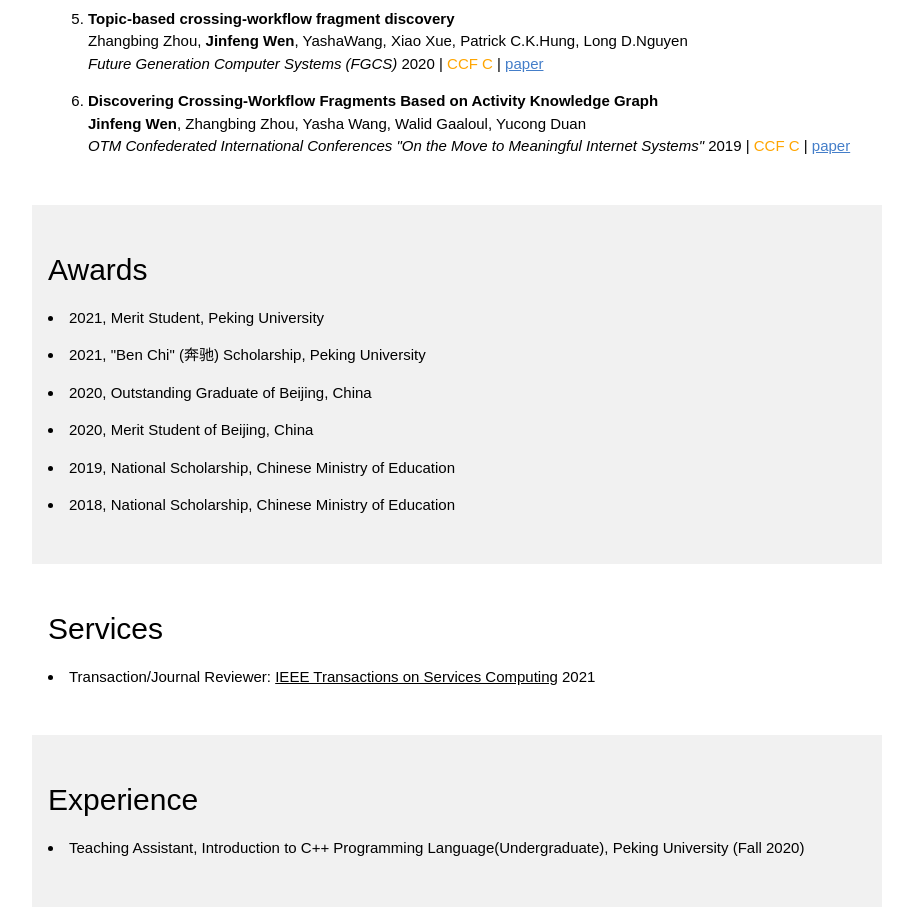
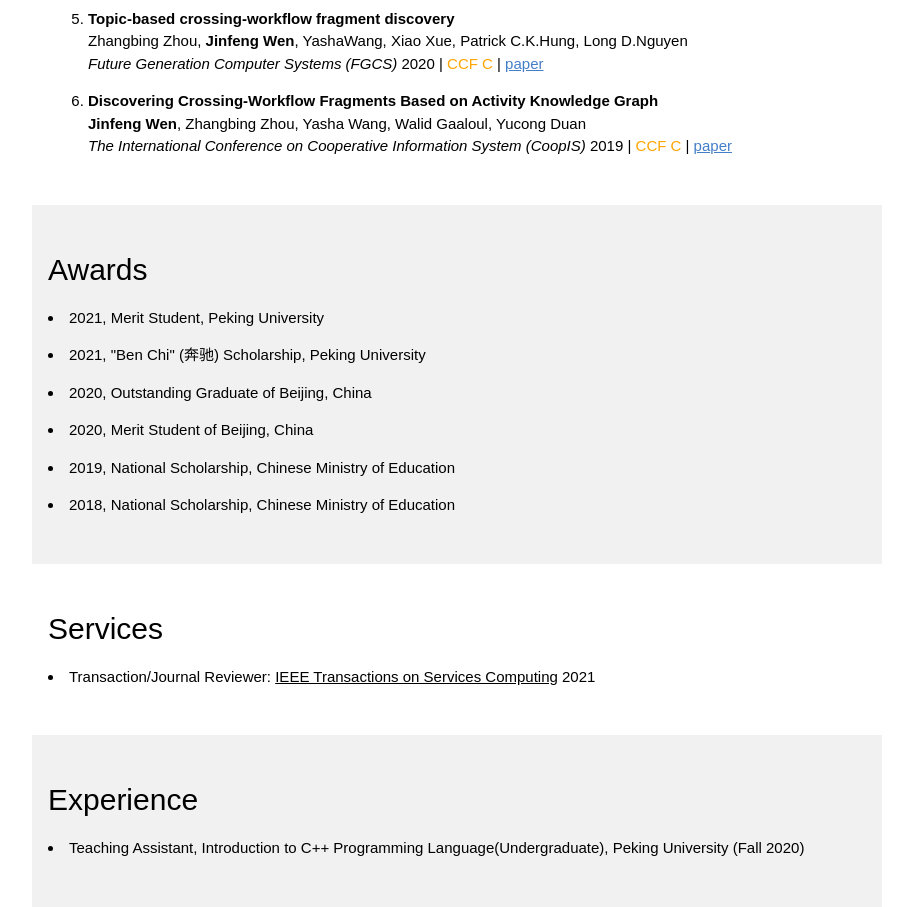
Before and after one commit to WenJinfeng/WenJinfeng.github.io, a plain HTML site: page index.html in a window 1280 px wide. Shown: the part 1060-1967 px from the top of the page, without its empty margins (258-1171 px from the left). Drawn offline with Linux system fonts and the light colour scheme.

Commit message:
Update index.html

```diff
--- a/index.html
+++ b/index.html
@@ -147,7 +147,7 @@
       <br>
       <strong>Jinfeng Wen</strong>, Zhangbing Zhou, Yasha Wang, Walid Gaaloul, Yucong Duan
       <br>
-      <em>OTM Confederated International Conferences "On the Move to Meaningful Internet Systems"</em> 2019 | <a style="color: #ffa500"> CCF C</a> | <a style="color: #447ec9" href="https://link.springer.com/chapter/10.1007/978-3-030-33246-4_32">paper</a>
+      <em>The International Conference on Cooperative Information System (CoopIS)</em> 2019 | <a style="color: #ffa500"> CCF C</a> | <a style="color: #447ec9" href="https://link.springer.com/chapter/10.1007/978-3-030-33246-4_32">paper</a>
       </p>
 
     </ol>
```
